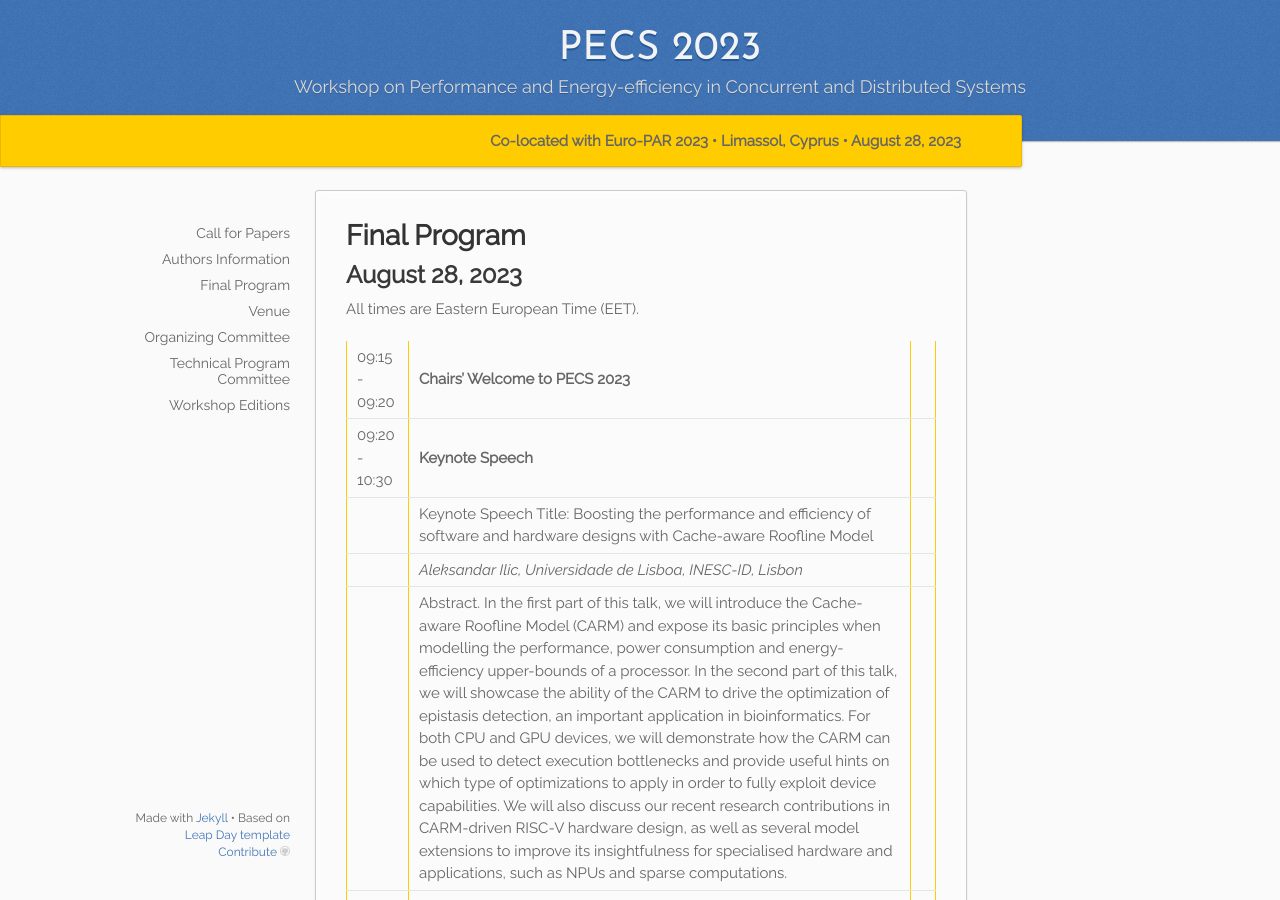
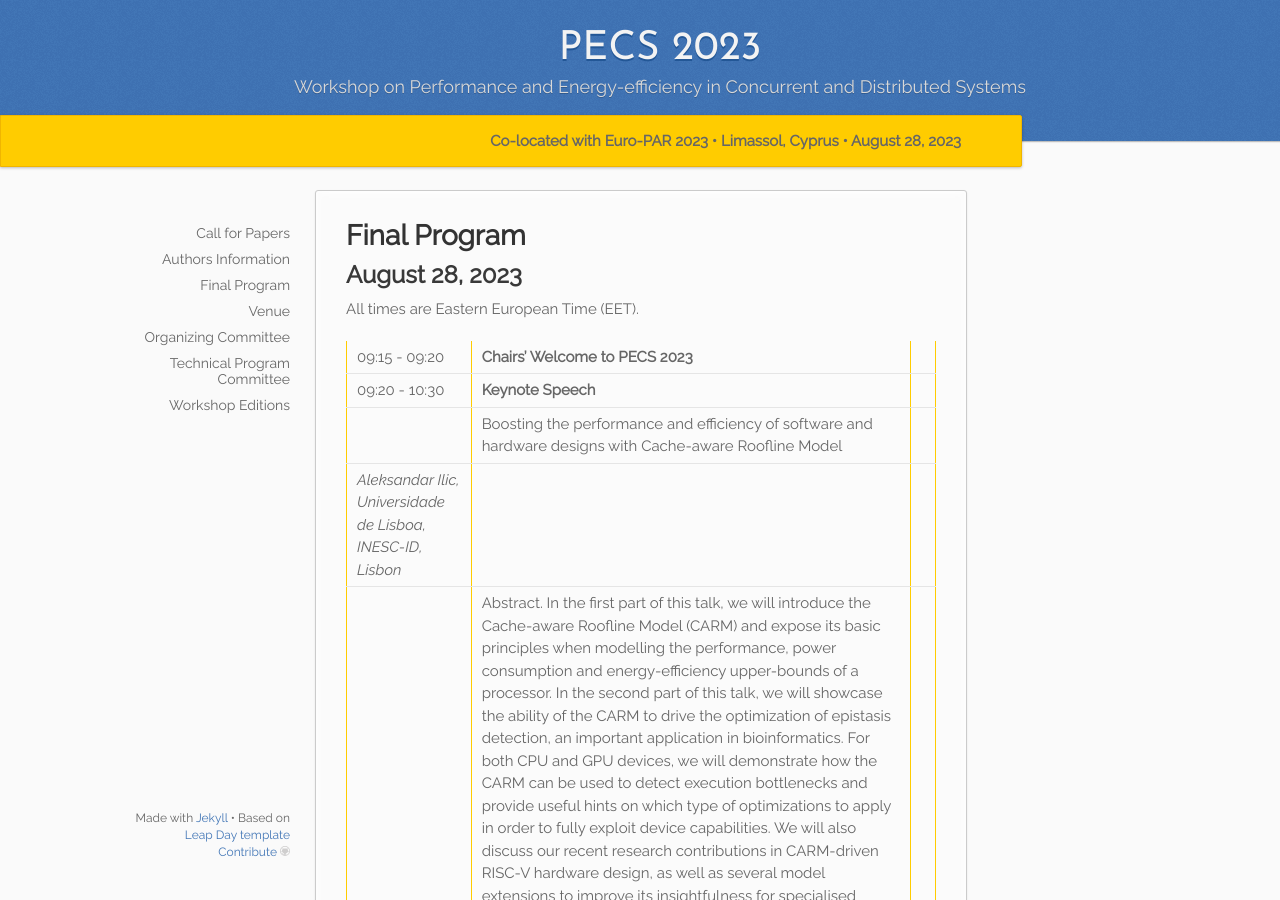
Before and after one commit to pecs-workshop/pecs-workshop.github.io, a Jekyll site: the page built from _2023/05.program.md, in a window 1280 px wide and 900 px high. Built offline with Jekyll 4.4.1, drawn with Linux system fonts in a browser that asks for light colours.

Commit message:
keynote speech info

```diff
--- a/_2023/05.program.md
+++ b/_2023/05.program.md
@@ -14,12 +14,13 @@
 
 | 09:15 - 09:20 | **Chairs' Welcome to PECS 2023** |
 | 09:20 - 10:30 | **Keynote Speech** |
-| | Keynote Speech Title: Boosting the performance and efficiency of software and hardware designs with Cache-aware Roofline Model |
-| | *Aleksandar Ilic, Universidade de Lisboa, INESC-ID, Lisbon* |
+| | Boosting the performance and efficiency of software and hardware designs with Cache-aware Roofline Model
+*Aleksandar Ilic, Universidade de Lisboa, INESC-ID, Lisbon* |
 | |Abstract. In the first part of this talk, we will introduce the Cache-aware Roofline Model (CARM) and expose its basic principles when modelling the performance, power consumption and energy-efficiency upper-bounds of a processor. In the second part of this talk, we will showcase the ability of the CARM to drive the optimization of epistasis detection, an important application in bioinformatics. For both CPU and GPU devices, we will demonstrate how the CARM can be used to detect execution bottlenecks and provide useful hints on which type of optimizations to apply in order to fully exploit device capabilities. We will also discuss our recent research contributions in CARM-driven RISC-V hardware design, as well as several model extensions to improve its insightfulness for specialised hardware and applications, such as NPUs and sparse computations.||
 | 10:30 - 11:00 | **Coffe Break** |
 | 11:00 - 12:30 | **Paper Presentation Session** |
 | | *Session Chair: Romolo Marotta* |
+| | |
 | | 11:00 - 11:25 - Energy Efficiency Impact of Processing in Memory: A Comprehensive Review of Workloads on the UPMEM Architecture |
 | | *Yann Falevoz* |
 | | |
```
